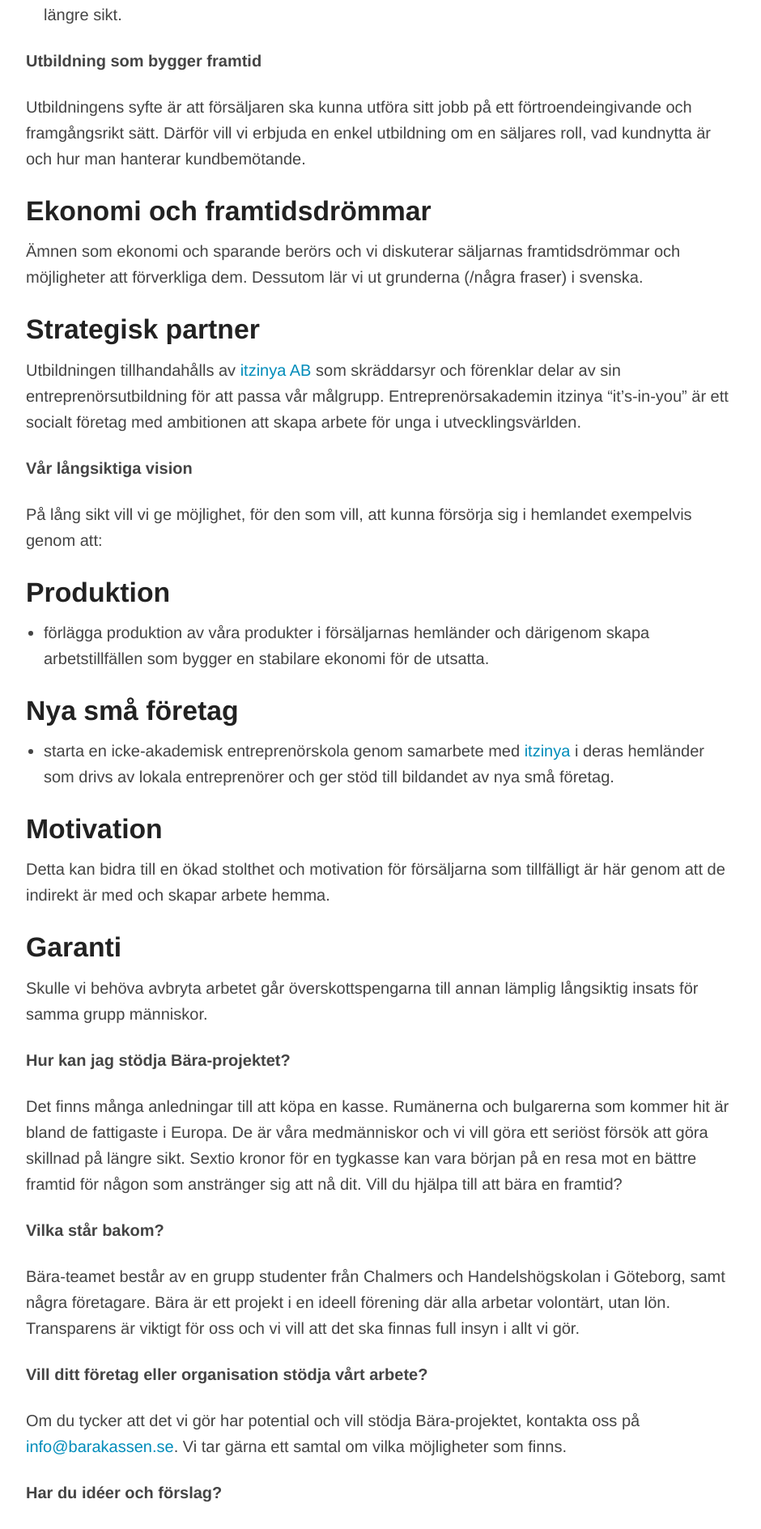
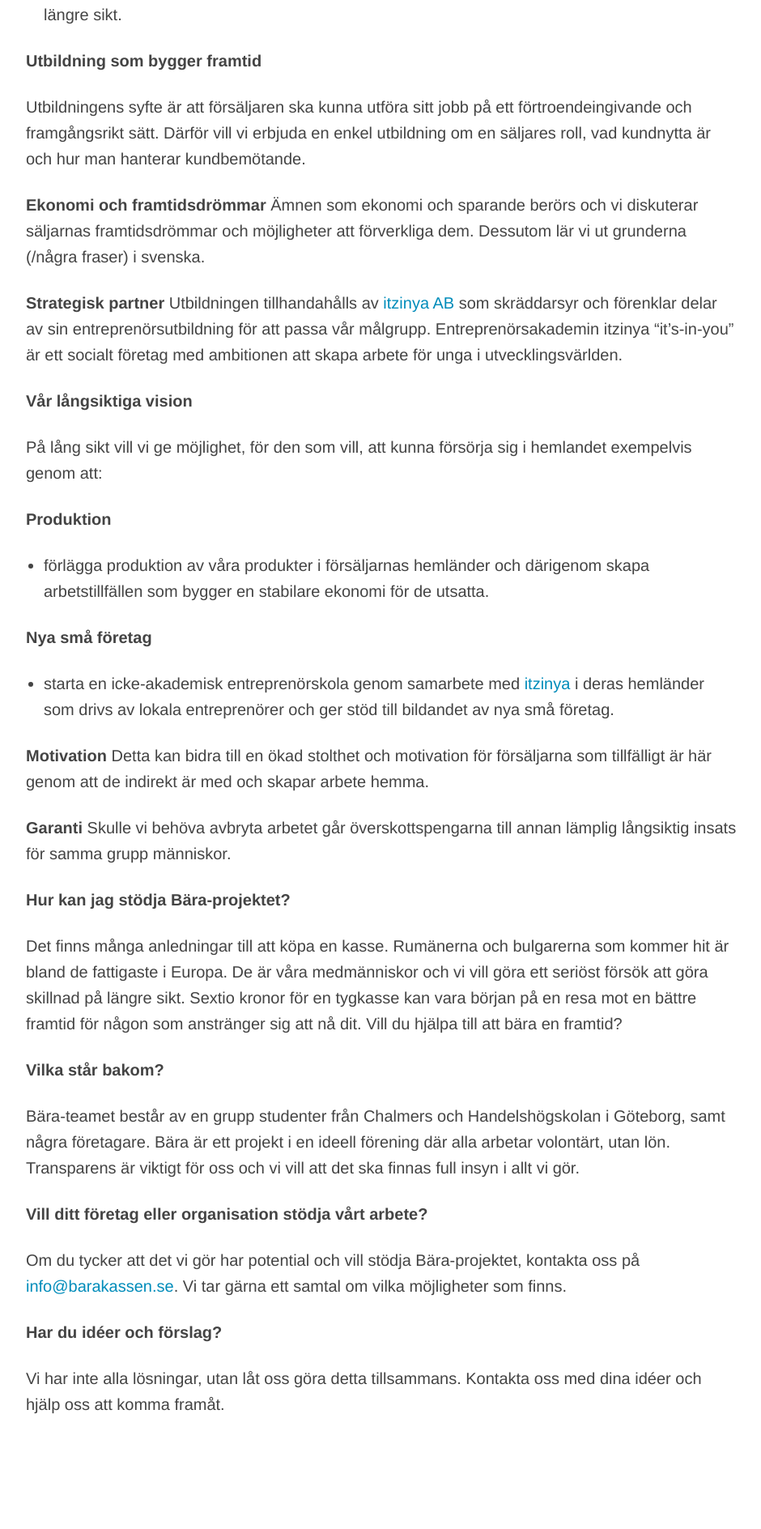
Before and after one commit to bara-se/bara-se.github.io, a Jekyll site: the page built from _posts/0100-01-01-index.md, in a window 1280 px wide. Shown: the part 1980-3868 px from the top of the page at 81% size, without its empty margins (168-1108 px from the left). Built offline with Jekyll 4.4.1, drawn with Linux system fonts in a browser that asks for light colours; after the commit the page ends 3805 px from its top, so only the background shows below that.

```diff
--- a/_posts/0100-01-01-index.md
+++ b/_posts/0100-01-01-index.md
@@ -43,26 +43,26 @@ Detta är en relevant fråga och vi tror på transparens i allt vi gör. Så hä
 
 Utbildningens syfte är att försäljaren ska kunna utföra sitt jobb på ett förtroendeingivande och framgångsrikt sätt. Därför vill vi erbjuda en enkel utbildning om en säljares roll, vad kundnytta är och hur man hanterar kundbemötande.
 
-###**Ekonomi och framtidsdrömmar**
+**Ekonomi och framtidsdrömmar**
 Ämnen som ekonomi och sparande berörs och vi diskuterar säljarnas framtidsdrömmar och möjligheter att förverkliga dem. Dessutom lär vi ut grunderna (/några fraser) i svenska.
 
-###**Strategisk partner**
+**Strategisk partner**
 Utbildningen tillhandahålls av [itzinya AB](http://www.itzinya.com) som skräddarsyr och förenklar delar av sin entreprenörsutbildning för att passa vår målgrupp. Entreprenörsakademin itzinya "it's-in-you" är ett socialt företag med ambitionen att skapa arbete för unga i utvecklingsvärlden.
 
 **Vår långsiktiga vision**
 
 På lång sikt vill vi ge möjlighet, för den som vill, att kunna försörja sig i hemlandet exempelvis genom att:
 
-###**Produktion**
+**Produktion**
 - förlägga produktion av våra produkter i försäljarnas hemländer och därigenom skapa arbetstillfällen som bygger en stabilare ekonomi för de utsatta.
 
-###**Nya små företag**
+**Nya små företag**
 - starta en icke-akademisk entreprenörskola genom samarbete med [itzinya](http://www.itzinya.com) i deras hemländer som drivs av lokala entreprenörer och ger stöd till bildandet av nya små företag.
 
-###**Motivation**
+**Motivation**
 Detta kan bidra till en ökad stolthet och motivation för försäljarna som tillfälligt är här genom att de indirekt är med och skapar arbete hemma.
 
-###**Garanti**
+**Garanti**
 Skulle vi behöva avbryta arbetet går överskottspengarna till annan lämplig långsiktig insats för samma grupp människor.
 
 **Hur kan jag stödja** **Bära-projektet?**
```
